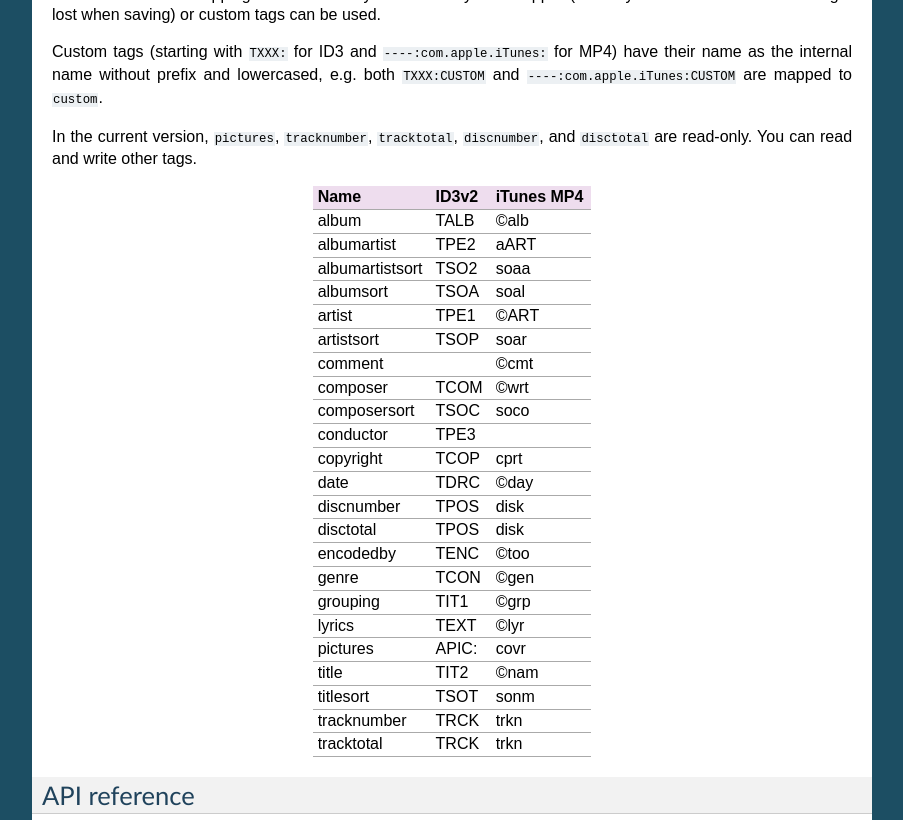
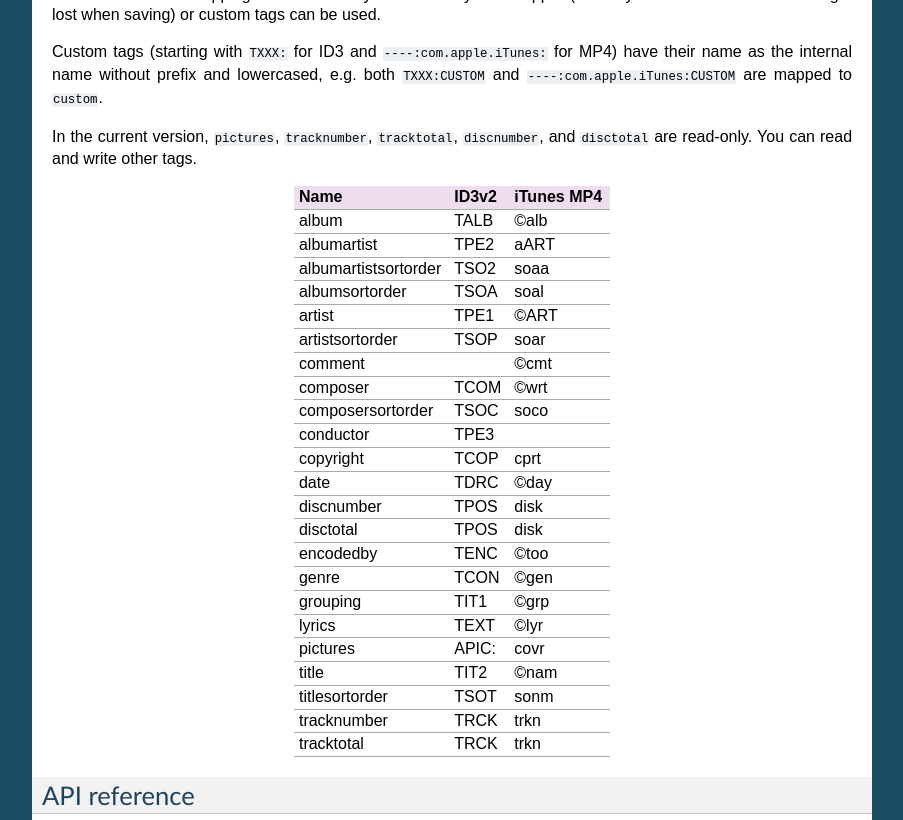
Before and after one commit to clee704/mutagenwrapper, a Sphinx documentation site: the page built from docs/index.rst, in a window 1280 px wide and 900 px high, scrolled down 1268 px, cut to the strip 0-820 px from the top of the window. Shown: the whole strip, without its empty margins (198-1101 px from the left). Built offline with Sphinx 7.4.7, drawn with Linux system fonts in a browser that asks for light colours.

```diff
--- a/docs/index.rst
+++ b/docs/index.rst
@@ -96,55 +96,55 @@ In the current version, ``pictures``, ``tracknumber``, ``tracktotal``,
 ``discnumber``, and ``disctotal`` are read-only. You can read and write other
 tags.
 
-+-----------------+-------+------------+
-| Name            | ID3v2 | iTunes MP4 |
-+=================+=======+============+
-| album           | TALB  | ©alb       |
-+-----------------+-------+------------+
-| albumartist     | TPE2  | aART       |
-+-----------------+-------+------------+
-| albumartistsort | TSO2  | soaa       |
-+-----------------+-------+------------+
-| albumsort       | TSOA  | soal       |
-+-----------------+-------+------------+
-| artist          | TPE1  | ©ART       |
-+-----------------+-------+------------+
-| artistsort      | TSOP  | soar       |
-+-----------------+-------+------------+
-| comment         |       | ©cmt       |
-+-----------------+-------+------------+
-| composer        | TCOM  | ©wrt       |
-+-----------------+-------+------------+
-| composersort    | TSOC  | soco       |
-+-----------------+-------+------------+
-| conductor       | TPE3  |            |
-+-----------------+-------+------------+
-| copyright       | TCOP  | cprt       |
-+-----------------+-------+------------+
-| date            | TDRC  | ©day       |
-+-----------------+-------+------------+
-| discnumber      | TPOS  | disk       |
-+-----------------+-------+------------+
-| disctotal       | TPOS  | disk       |
-+-----------------+-------+------------+
-| encodedby       | TENC  | ©too       |
-+-----------------+-------+------------+
-| genre           | TCON  | ©gen       |
-+-----------------+-------+------------+
-| grouping        | TIT1  | ©grp       |
-+-----------------+-------+------------+
-| lyrics          | TEXT  | ©lyr       |
-+-----------------+-------+------------+
-| pictures        | APIC: | covr       |
-+-----------------+-------+------------+
-| title           | TIT2  | ©nam       |
-+-----------------+-------+------------+
-| titlesort       | TSOT  | sonm       |
-+-----------------+-------+------------+
-| tracknumber     | TRCK  | trkn       |
-+-----------------+-------+------------+
-| tracktotal      | TRCK  | trkn       |
-+-----------------+-------+------------+
++----------------------+-------+------------+
+| Name                 | ID3v2 | iTunes MP4 |
++======================+=======+============+
+| album                | TALB  | ©alb       |
++----------------------+-------+------------+
+| albumartist          | TPE2  | aART       |
++----------------------+-------+------------+
+| albumartistsortorder | TSO2  | soaa       |
++----------------------+-------+------------+
+| albumsortorder       | TSOA  | soal       |
++----------------------+-------+------------+
+| artist               | TPE1  | ©ART       |
++----------------------+-------+------------+
+| artistsortorder      | TSOP  | soar       |
++----------------------+-------+------------+
+| comment              |       | ©cmt       |
++----------------------+-------+------------+
+| composer             | TCOM  | ©wrt       |
++----------------------+-------+------------+
+| composersortorder    | TSOC  | soco       |
++----------------------+-------+------------+
+| conductor            | TPE3  |            |
++----------------------+-------+------------+
+| copyright            | TCOP  | cprt       |
++----------------------+-------+------------+
+| date                 | TDRC  | ©day       |
++----------------------+-------+------------+
+| discnumber           | TPOS  | disk       |
++----------------------+-------+------------+
+| disctotal            | TPOS  | disk       |
++----------------------+-------+------------+
+| encodedby            | TENC  | ©too       |
++----------------------+-------+------------+
+| genre                | TCON  | ©gen       |
++----------------------+-------+------------+
+| grouping             | TIT1  | ©grp       |
++----------------------+-------+------------+
+| lyrics               | TEXT  | ©lyr       |
++----------------------+-------+------------+
+| pictures             | APIC: | covr       |
++----------------------+-------+------------+
+| title                | TIT2  | ©nam       |
++----------------------+-------+------------+
+| titlesortorder       | TSOT  | sonm       |
++----------------------+-------+------------+
+| tracknumber          | TRCK  | trkn       |
++----------------------+-------+------------+
+| tracktotal           | TRCK  | trkn       |
++----------------------+-------+------------+
 
 
 API reference
```
Also changed, not shown: 2 other files.
